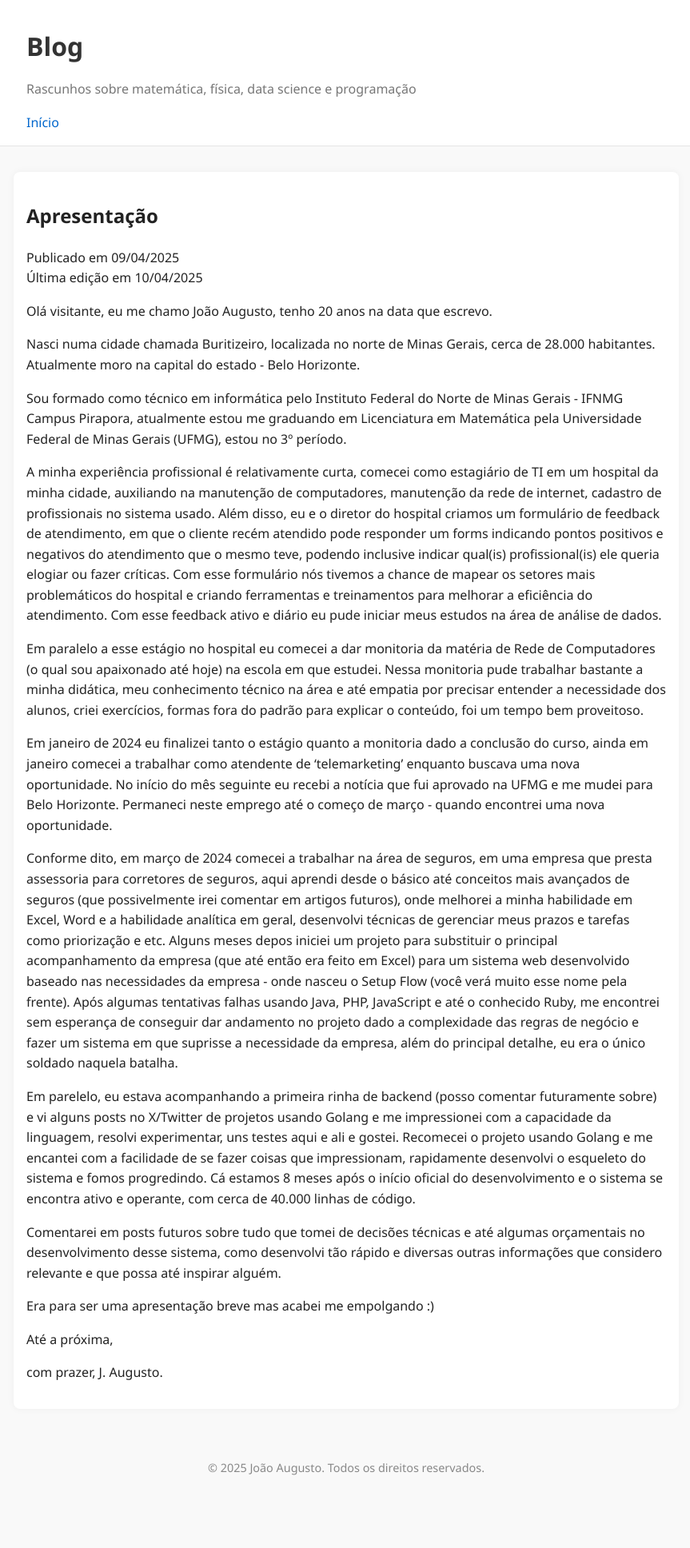
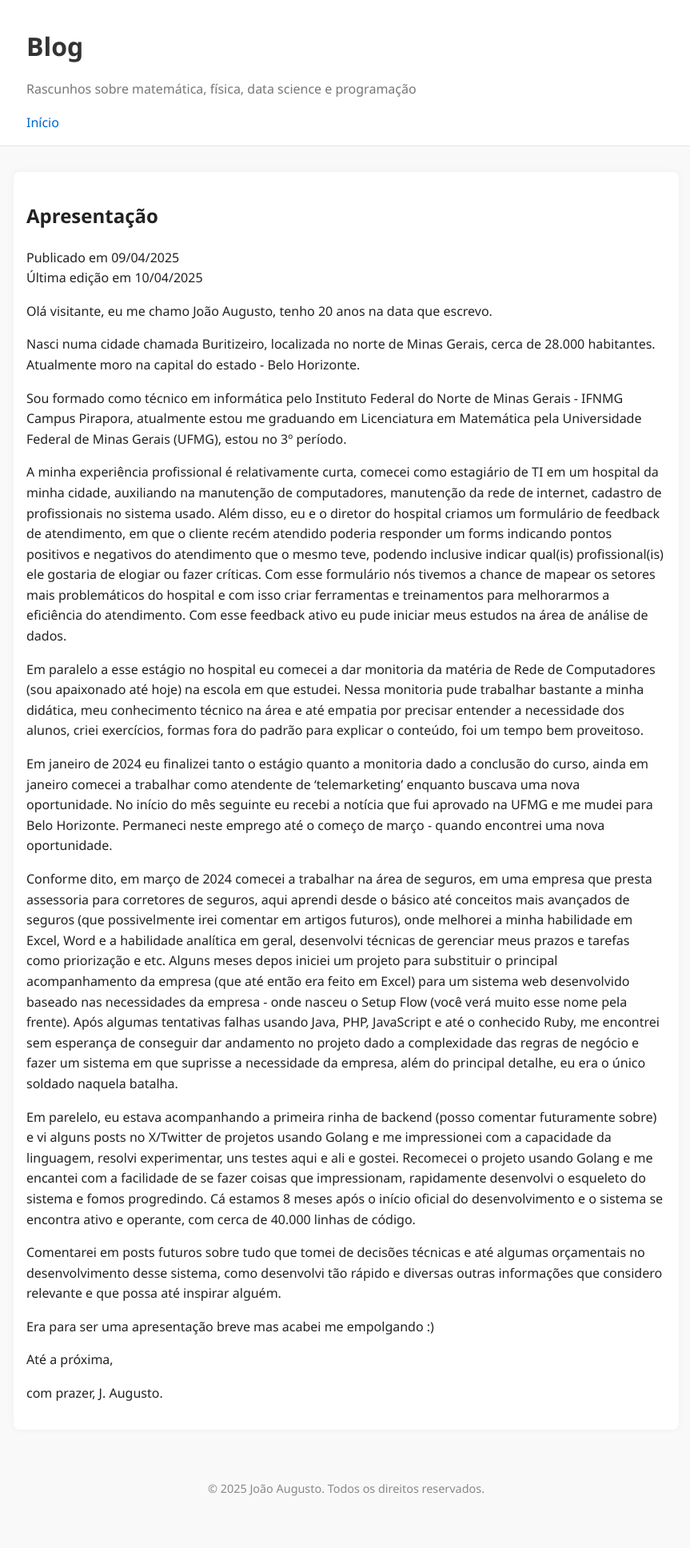
Before and after one commit to joaofaugusto/blog, a Jekyll site: the page built from _posts/2025-04-09-apresentacao.md, in a window 1280 px wide. Shown: the whole page at 80% size, without its empty margins (207-1070 px from the left). Built offline with Jekyll 4.4.1, drawn with Linux system fonts in a browser that asks for light colours; before the commit the page ends 1910 px from its top, so only the background shows below that.

Commit message:
Aprimorando a apresentação pessoal: ajustando a redação para maior clareza e fluidez na descrição da experiência profissional

```diff
--- a/_posts/2025-04-09-apresentacao.md
+++ b/_posts/2025-04-09-apresentacao.md
@@ -11,10 +11,10 @@ Nasci numa cidade chamada Buritizeiro, localizada no norte de Minas Gerais, cerc
 
 Sou formado como técnico em informática pelo Instituto Federal do Norte de Minas Gerais - IFNMG Campus Pirapora, atualmente estou me graduando em Licenciatura em Matemática pela Universidade Federal de Minas Gerais (UFMG), estou no 3º período.
 
-A minha experiência profissional é relativamente curta, comecei como estagiário de TI em um hospital da minha cidade, auxiliando na manutenção de computadores, manutenção da rede de internet, cadastro de profissionais no sistema usado. Além disso, eu e o diretor do hospital criamos um formulário de feedback de atendimento, em que o cliente recém atendido pode responder um forms indicando pontos positivos e negativos do atendimento que o mesmo teve, podendo inclusive indicar qual(is) profissional(is) ele queria elogiar ou fazer críticas. Com esse formulário nós tivemos a chance de mapear os setores mais problemáticos do hospital e criando ferramentas e treinamentos para melhorar a eficiência do atendimento. Com esse feedback ativo e diário eu pude iniciar meus estudos na área de análise de dados.
+A minha experiência profissional é relativamente curta, comecei como estagiário de TI em um hospital da minha cidade, auxiliando na manutenção de computadores, manutenção da rede de internet, cadastro de profissionais no sistema usado. Além disso, eu e o diretor do hospital criamos um formulário de feedback de atendimento, em que o cliente recém atendido poderia responder um forms indicando pontos positivos e negativos do atendimento que o mesmo teve, podendo inclusive indicar qual(is) profissional(is) ele gostaria de elogiar ou fazer críticas. Com esse formulário nós tivemos a chance de mapear os setores mais problemáticos do hospital e com isso criar ferramentas e treinamentos para melhorarmos a eficiência do atendimento. Com esse feedback ativo eu pude iniciar meus estudos na área de análise de dados.
 
 
-Em paralelo a esse estágio no hospital eu comecei a dar monitoria da matéria de Rede de Computadores (o qual sou apaixonado até hoje) na escola em que estudei. Nessa monitoria pude trabalhar bastante a minha didática, meu conhecimento técnico na área e até empatia por precisar entender a necessidade dos alunos, criei exercícios, formas fora do padrão para explicar o conteúdo, foi um tempo bem proveitoso.
+Em paralelo a esse estágio no hospital eu comecei a dar monitoria da matéria de Rede de Computadores (sou apaixonado até hoje) na escola em que estudei. Nessa monitoria pude trabalhar bastante a minha didática, meu conhecimento técnico na área e até empatia por precisar entender a necessidade dos alunos, criei exercícios, formas fora do padrão para explicar o conteúdo, foi um tempo bem proveitoso.
 
 Em janeiro de 2024 eu finalizei tanto o estágio quanto a monitoria dado a conclusão do curso, ainda em janeiro comecei a trabalhar como atendente de ‘telemarketing’ enquanto buscava uma nova oportunidade. No início do mês seguinte eu recebi a notícia que fui aprovado na UFMG e me mudei para Belo Horizonte. Permaneci neste emprego até o começo de março - quando encontrei uma nova oportunidade.
 
```
